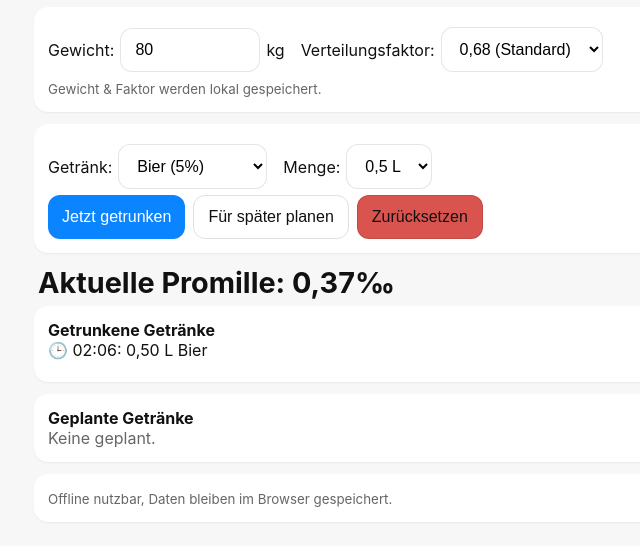
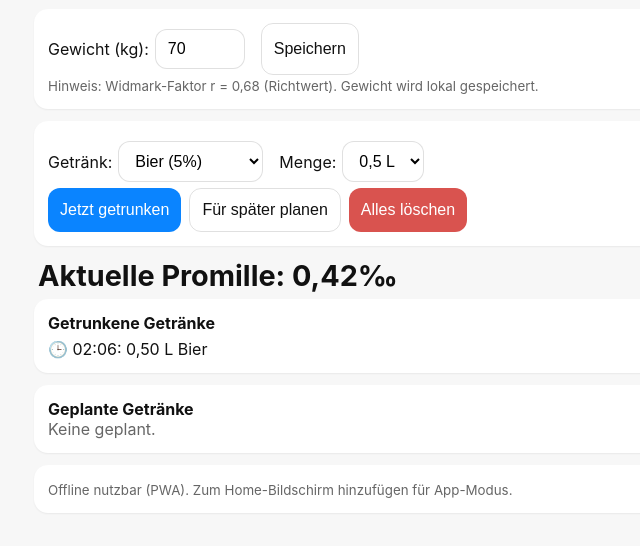
Before and after one commit to Scrubxlol/Promille, a plain HTML site: page index.html in a window 1280 px wide. Both pictures are taken after a click on the button "Jetzt getrunken". Shown: the part 38-584 px from the top of the page, without its empty margins (246-886 px from the left). Drawn offline with Linux system fonts and the light colour scheme.

Commit message:
Update index.html

```diff
--- a/index.html
+++ b/index.html
@@ -4,8 +4,8 @@
   <meta charset="utf-8" />
   <meta name="viewport" content="width=device-width, initial-scale=1, viewport-fit=cover" />
   <title>Promille Rechner</title>
+  <meta name="theme-color" content="#0a84ff">
   <link rel="manifest" href="manifest.webmanifest">
-  <meta name="theme-color" content="#0a84ff">
   <style>
     :root{--bg:#f7f7f7;--card:#fff;--text:#111;--muted:#666;--primary:#0a84ff;--danger:#d9534f;--radius:14px}
     @media (prefers-color-scheme: dark){:root{--bg:#0b0b0b;--card:#1a1a1a;--text:#f2f2f2;--muted:#aaa}}
@@ -13,18 +13,18 @@
     body{margin:0;font-family:-apple-system,BlinkMacSystemFont,'Segoe UI',Roboto,Helvetica,Arial,sans-serif;color:var(--text);background:var(--bg);
       padding:env(safe-area-inset-top) 12px calc(12px + env(safe-area-inset-bottom))}
     .wrap{max-width:720px;margin:0 auto}
-    h1{font-size:1.4rem;margin:8px 4px 10px}
+    h1{font-size:1.4rem;margin:8px 4px 12px}
     .card{background:var(--card);border-radius:var(--radius);padding:14px;box-shadow:0 1px 2px rgba(0,0,0,.06);margin-bottom:12px}
     .row{display:flex;flex-wrap:wrap;gap:8px}
     label{display:inline-flex;align-items:center;gap:6px;margin:6px 8px 6px 0}
-    input,select,button{font-size:1rem;padding:12px 14px;border-radius:12px;border:1px solid rgba(0,0,0,.1);background:#fff}
+    input,select,button{font-size:1rem;padding:10px 12px;border-radius:12px;border:1px solid rgba(0,0,0,.12);background:#fff}
     @media (prefers-color-scheme: dark){input,select,button{background:#121212;border-color:rgba(255,255,255,.12);color:var(--text)}}
     button{background:var(--primary);border:none;color:#fff;min-height:44px}
     button.ghost{background:transparent;color:var(--text);border:1px solid rgba(0,0,0,.12)}
     #resetBtn{background:var(--danger)}
     .prom{font-size:1.8rem;font-weight:700;margin:10px 4px 6px}
     .muted{color:var(--muted)}
-    .entry{margin-bottom:8px}
+    .entry{margin-top:6px}
     small{color:var(--muted)}
   </style>
 </head>
@@ -32,35 +32,28 @@
   <div class="wrap">
     <h1>Promille Rechner</h1>
 
-    <!-- Benutzer-Einstellungen -->
+    <!-- Profil -->
     <div class="card">
       <div class="row">
-        <label>Gewicht:
-          <input type="number" id="gewichtInput" inputmode="decimal" min="40" max="200" step="1" style="width:110px"> kg
+        <label>Gewicht (kg):
+          <input id="w" type="number" inputmode="decimal" min="40" max="200" step="1" placeholder="z. B. 70">
         </label>
-        <!-- optional: andere Verteilungszahl später auswählbar -->
-        <label>Verteilungsfaktor:
-          <select id="rInput">
-            <option value="0.68" selected>0,68 (Standard)</option>
-            <option value="0.55">0,55 (niedriger)</option>
-            <option value="0.75">0,75 (höher)</option>
-          </select>
-        </label>
+        <button id="saveW" class="ghost">Speichern</button>
       </div>
-      <small>Gewicht &amp; Faktor werden lokal gespeichert.</small>
+      <small>Hinweis: Widmark-Faktor r = 0,68 (Richtwert). Gewicht wird lokal gespeichert.</small>
     </div>
 
-    <!-- Eingabe Getränke -->
+    <!-- Eingabe -->
     <div class="card">
       <div class="row">
         <label>Getränk:
-          <select id="drinkType">
+          <select id="t">
             <option value="bier">Bier (5%)</option>
-            <option value="radler">Radler (2.5%)</option>
+            <option value="radler">Radler (2,5%)</option>
           </select>
         </label>
         <label>Menge:
-          <select id="drinkSize">
+          <select id="s">
             <option value="0.3">0,3 L</option>
             <option value="0.4">0,4 L</option>
             <option value="0.5" selected>0,5 L</option>
@@ -70,153 +63,143 @@
       <div class="row">
         <button id="addDrinkBtn">Jetzt getrunken</button>
         <button id="addPlanBtn" class="ghost">Für später planen</button>
-        <button id="resetBtn" class="ghost">Zurücksetzen</button>
+        <button id="resetBtn">Alles löschen</button>
       </div>
     </div>
 
     <div class="prom" id="promilleAnzeige">Aktuelle Promille: 0,00‰</div>
 
-    <div id="log" class="card">
+    <div class="card" id="log">
       <b>Getrunkene Getränke</b>
       <div class="muted" id="emptyLog">Noch nichts erfasst.</div>
     </div>
 
-    <div id="plan" class="card">
+    <div class="card" id="plan">
       <b>Geplante Getränke</b>
       <div class="muted" id="emptyPlan">Keine geplant.</div>
     </div>
 
-    <div class="card"><small>Offline nutzbar, Daten bleiben im Browser gespeichert.</small></div>
+    <div class="muted card"><small>Offline nutzbar (PWA). Zum Home-Bildschirm hinzufügen für App-Modus.</small></div>
   </div>
 
   <script>
-    // ---------- Einstellungen laden/speichern ----------
-    const nf = new Intl.NumberFormat('de-DE', { minimumFractionDigits: 2, maximumFractionDigits: 2 });
-    const S = {
-      get gewicht(){ return +(localStorage.getItem('pr_gewicht') || 80); },
-      set gewicht(v){ localStorage.setItem('pr_gewicht', String(v)); },
-      get r(){ return +(localStorage.getItem('pr_r') || 0.68); },
-      set r(v){ localStorage.setItem('pr_r', String(v)); }
-    };
-
-    // ---------- Daten ----------
-    let drinks = [];
-    let plans  = [];
-
-    function saveData(){
-      localStorage.setItem('pr_drinks', JSON.stringify(drinks));
-      localStorage.setItem('pr_plans',  JSON.stringify(plans));
-    }
-    function loadData(){
-      try {
-        drinks = JSON.parse(localStorage.getItem('pr_drinks') || '[]');
-        plans  = JSON.parse(localStorage.getItem('pr_plans')  || '[]');
-      } catch(e){ drinks=[]; plans=[]; }
+    // ---- PWA Service Worker (optional, wenn sw.js vorhanden) ----
+    if ('serviceWorker' in navigator) {
+      window.addEventListener('load', () => navigator.serviceWorker.register('./sw.js'));
     }
 
-    // ---------- Rechnen ----------
-    const abbau = 0.13; // ‰ pro Stunde
-    function alkoholGramm(type, liter){
-      const vol = (type === 'bier') ? 0.05 : 0.025;
-      return liter * vol * 0.8 * 1000; // g
+    // ---- State ----
+    const r = 0.68;                // Widmark-Faktor (Richtwert)
+    const abbau = 0.13;            // ‰ pro Stunde
+    const nf = new Intl.NumberFormat('de-DE', {minimumFractionDigits:2, maximumFractionDigits:2});
+
+    let gewicht = Number(localStorage.getItem('pr_weight') || 70);       // Standard 70 kg
+    let drinks = [];  // {ty,s,g,t}
+    let plans  = [];  // {ty,s}
+
+    // Load persisted
+    try {
+      drinks = JSON.parse(localStorage.getItem('pr_drinks') || '[]');
+      plans  = JSON.parse(localStorage.getItem('pr_plans')  || '[]');
+    } catch { drinks=[]; plans=[]; }
+
+    // UI refs
+    const wInput = document.getElementById('w');
+    const saveW  = document.getElementById('saveW');
+    const POUT   = document.getElementById('promilleAnzeige');
+
+    // Init weight field
+    wInput.value = gewicht;
+
+    // Helpers
+    function alkoholGram(type, liter){ return liter * (type==='bier'?0.05:0.025) * 0.8 * 1000; }
+    function promilleNow(){
+      const now = Date.now();
+      let sum = 0;
+      for (const d of drinks){
+        const h = Math.max(0, (now - new Date(d.t)) / 36e5);
+        const p0 = d.g / (gewicht * r);
+        sum += Math.max(0, p0 - h * abbau);
+      }
+      return sum;
     }
-    function promilleJetzt(){
-      const now = Date.now();
-      let x = 0;
-      for(const d of drinks){
-        const h = Math.max(0, (now - new Date(d.t)) / 36e5);
-        const p = d.g / (S.gewicht * S.r) - h * abbau;
-        x += Math.max(0, p);
-      }
-      return x;
-    }
+    function fmtTime(ts){ return new Date(ts).toLocaleTimeString('de-DE',{hour:'2-digit',minute:'2-digit'}); }
 
-    // ---------- UI ----------
-    function update(){
-      // Promille
-      document.getElementById('promilleAnzeige').textContent =
-        'Aktuelle Promille: ' + nf.format(promilleJetzt()) + '‰';
+    function render(){
+      // promille
+      POUT.textContent = 'Aktuelle Promille: ' + nf.format(promilleNow()) + '‰';
 
-      // Log
-      const L = document.getElementById('log');
+      // log
+      const log = document.getElementById('log');
       const emptyL = document.getElementById('emptyLog');
-      L.querySelectorAll('.entry').forEach(e => e.remove());
-      if(!drinks.length){ emptyL.style.display = 'block'; }
+      log.querySelectorAll('.entry').forEach(e => e.remove());
+      if (!drinks.length) { emptyL.style.display='block'; }
       else {
-        emptyL.style.display = 'none';
-        for(const d of drinks){
-          const t = new Date(d.t).toLocaleTimeString('de-DE', { hour:'2-digit', minute:'2-digit' });
+        emptyL.style.display='none';
+        drinks.forEach(d => {
           const div = document.createElement('div');
           div.className = 'entry';
-          div.textContent = `🕒 ${t}: ${nf.format(d.s)} L ${d.ty==='bier'?'Bier':'Radler'}`;
-          L.appendChild(div);
-        }
+          div.textContent = `🕒 ${fmtTime(d.t)}: ${nf.format(d.s)} L ${d.ty==='bier'?'Bier':'Radler'}`;
+          log.appendChild(div);
+        });
       }
 
-      // Plan
-      const P = document.getElementById('plan');
+      // plan
+      const planBox = document.getElementById('plan');
       const emptyP = document.getElementById('emptyPlan');
-      P.querySelectorAll('.entry').forEach(e => e.remove());
-      if(!plans.length){ emptyP.style.display = 'block'; }
+      planBox.querySelectorAll('.entry').forEach(e => e.remove());
+      if (!plans.length) { emptyP.style.display='block'; }
       else {
-        emptyP.style.display = 'none';
-        plans.forEach((d,i)=>{
+        emptyP.style.display='none';
+        plans.forEach((d,i) => {
           const e = document.createElement('div');
           e.className = 'entry';
-          const name = d.ty==='bier'?'Bier':'Radler';
-          e.innerHTML = `📅 ${nf.format(d.s)} L ${name} <button class="ghost" data-i="${i}">Jetzt trinken</button>`;
-          P.appendChild(e);
+          e.innerHTML = `📅 ${nf.format(d.s)} L ${d.ty==='bier'?'Bier':'Radler'}
+            <button class="ghost" data-i="${i}">Jetzt trinken</button>`;
+          planBox.appendChild(e);
         });
-        P.querySelectorAll('button.ghost').forEach(btn => btn.onclick = () => {
-          const i = +btn.dataset.i;
+        planBox.querySelectorAll('button.ghost').forEach(btn => btn.onclick = () => {
+          const i = Number(btn.dataset.i);
           const it = plans.splice(i,1)[0];
-          drinks.push({ ty: it.ty, s: it.s, g: alkoholGramm(it.ty,it.s), t: Date.now() });
-          saveData(); update();
+          drinks.push({ty:it.ty, s:it.s, g:alkoholGram(it.ty,it.s), t:Date.now()});
+          persist(); render();
         });
       }
     }
 
-    function bind(){
-      // Initialwerte in Inputs setzen
-      const gEl = document.getElementById('gewichtInput');
-      const rEl = document.getElementById('rInput');
-      gEl.value = S.gewicht;
-      rEl.value = String(S.r);
-
-      gEl.addEventListener('change', () => { S.gewicht = Math.max(40, Math.min(200, +gEl.value||80)); update(); });
-      rEl.addEventListener('change', () => { S.r = +rEl.value || 0.68; update(); });
-
-      document.getElementById('addDrinkBtn').addEventListener('click', () => {
-        const ty = document.getElementById('drinkType').value;
-        const s  = parseFloat(document.getElementById('drinkSize').value);
-        drinks.push({ ty, s, g: alkoholGramm(ty,s), t: Date.now() });
-        saveData(); update();
-      });
-
-      document.getElementById('addPlanBtn').addEventListener('click', () => {
-        const ty = document.getElementById('drinkType').value;
-        const s  = parseFloat(document.getElementById('drinkSize').value);
-        plans.push({ ty, s }); saveData(); update();
-      });
-
-      document.getElementById('resetBtn').addEventListener('click', () => {
-        if(confirm('Alles löschen?')){
-          drinks = []; plans = [];
-          saveData(); update();
-        }
-      });
+    function persist(){
+      localStorage.setItem('pr_weight', String(gewicht));
+      localStorage.setItem('pr_drinks', JSON.stringify(drinks));
+      localStorage.setItem('pr_plans',  JSON.stringify(plans));
     }
 
-    // Start
-    loadData(); bind(); update();
-    setInterval(update, 30000);
+    // Handlers
+    document.getElementById('addDrinkBtn').onclick = () => {
+      const ty = document.getElementById('t').value;
+      const s  = parseFloat(document.getElementById('s').value);
+      drinks.push({ty:ty, s:s, g:alkoholGram(ty,s), t:Date.now()});
+      persist(); render();
+    };
+    document.getElementById('addPlanBtn').onclick = () => {
+      const ty = document.getElementById('t').value;
+      const s  = parseFloat(document.getElementById('s').value);
+      plans.push({ty:ty, s:s});
+      persist(); render();
+    };
+    document.getElementById('resetBtn').onclick = () => {
+      if (confirm('Alles löschen?')) {
+        drinks = []; plans = [];
+        persist(); render();
+      }
+    };
+    saveW.onclick = () => {
+      const v = Number(wInput.value);
+      if (!isFinite(v) || v < 40 || v > 200) { alert('Bitte Gewicht zwischen 40–200 kg eingeben.'); return; }
+      gewicht = v; persist(); render();
+    };
 
-    // PWA: Service Worker registrieren (optional, wenn lokal / ohne Pages geladen => ignoriert)
-    if ('serviceWorker' in navigator) {
-      window.addEventListener('load', () => {
-        navigator.serviceWorker.register('./sw.js').catch(()=>{});
-      });
-    }
+    setInterval(render, 30000);
+    render();
   </script>
 </body>
 </html>
```
